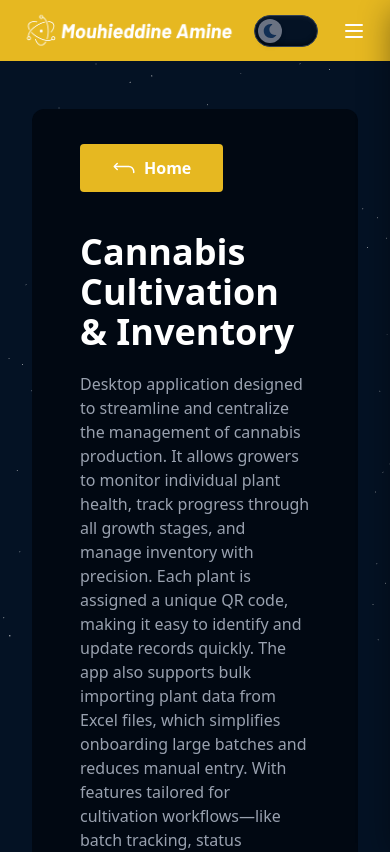
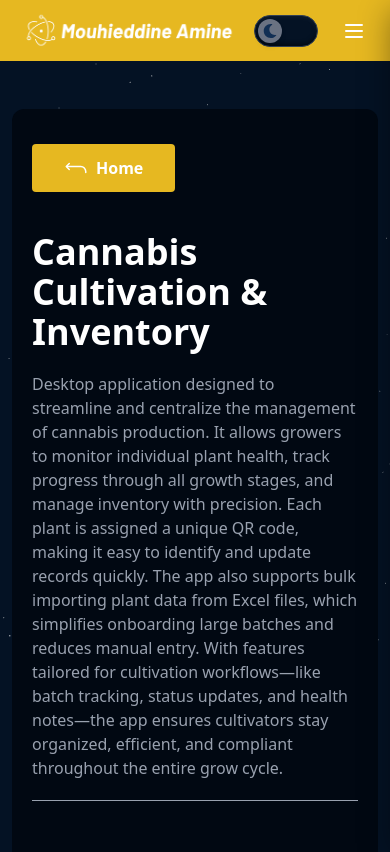
Before and after one commit to MouhieddineAmine/WebPortfolioV2, a Next.js app: page /projectdetails/cannabis in a window 390 px wide. Shown: the top 852 px of the page. Built offline with nearby package versions, Linux system fonts and the light colour scheme.

Commit message:
responsive projects page

```diff
--- a/app/projectdetails/cannabis/page.tsx
+++ b/app/projectdetails/cannabis/page.tsx
@@ -23,7 +23,7 @@ export default function CannabisPage() {
     setIndex((i) => (i === images.length - 1 ? 0 : i + 1));
   }
   return (
-<div className="min-h-screen px-12 bg-[#010812] text-white pt-[35px] mx-5 pb-[60px] rounded-xl">
+<div className="min-h-screen px-5 sm:px-12 bg-[#010812] text-white pt-[35px] mx-0 sm:mx-5 pb-[60px] rounded-xl">
       <div className="max-w-6xl mx-auto">
         <BtnGoBackProject />
         <h1 className="text-4xl font-bold mb-5 mt-10">Cannabis Cultivation & Inventory</h1>
```
